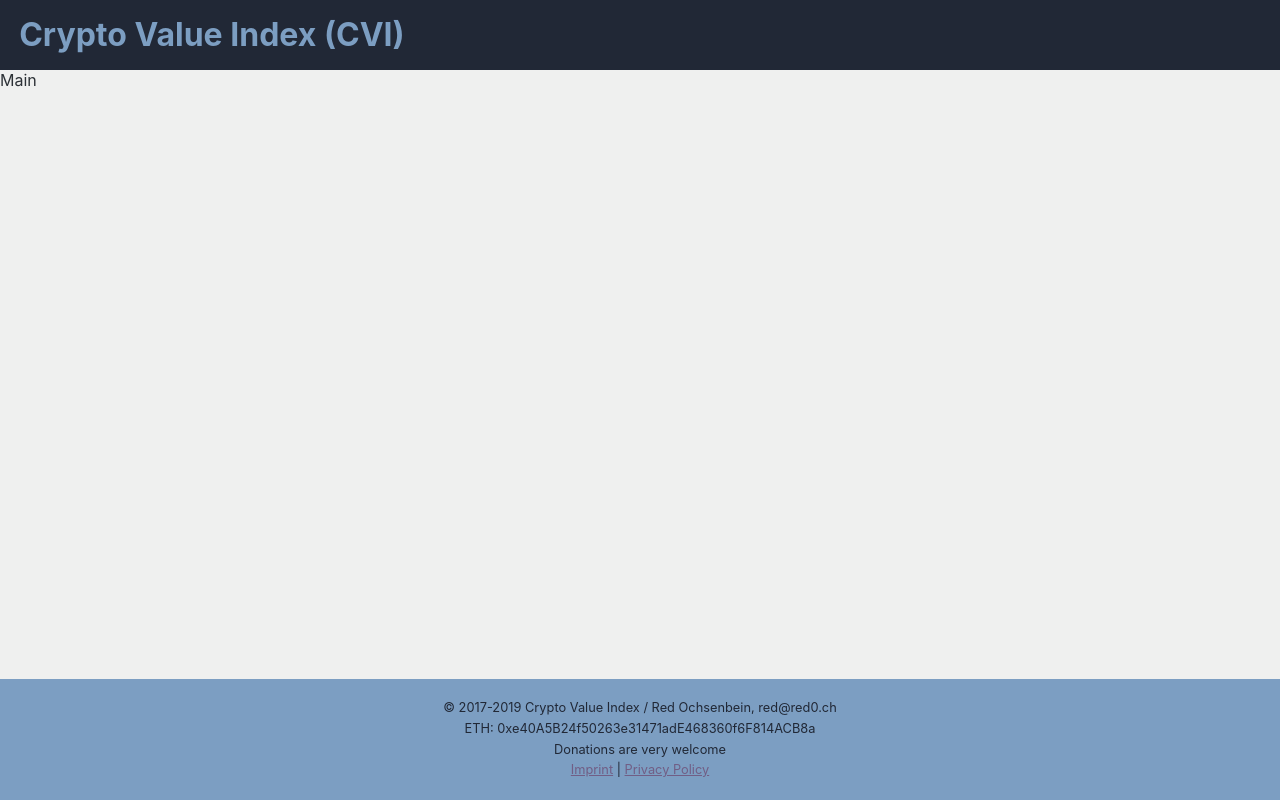
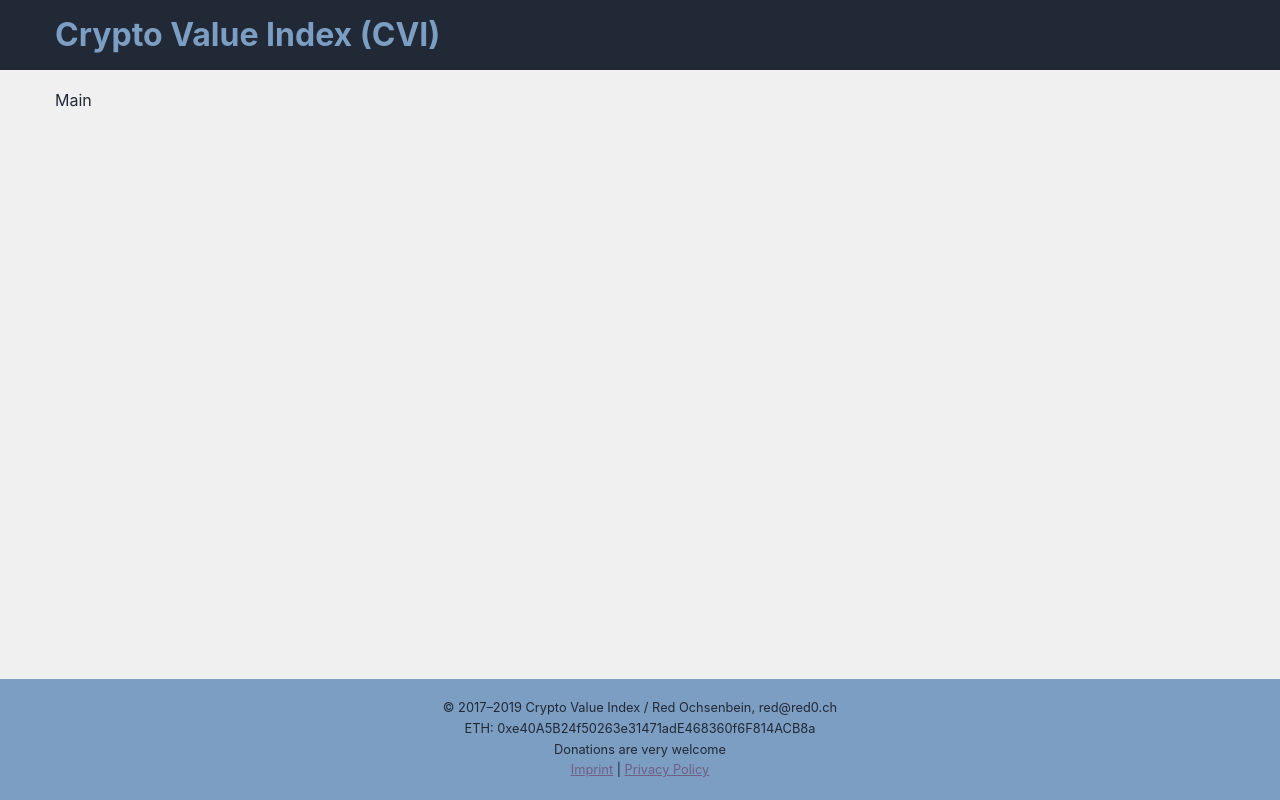
Before and after one commit to syeo66/cvi-frontend, a React (Create React App) app: page / in a window 1280 px wide. Built offline with nearby package versions, Linux system fonts and the light colour scheme.

Commit message:
Main layout

```diff
--- a/src/App.tsx
+++ b/src/App.tsx
@@ -1,9 +1,12 @@
 import React from 'react'
 import styled from 'styled-components'
 
+import Anchor from './components/Anchor'
+import Footer from './components/Footer'
 import Header from './components/Header'
-import Footer from './components/Footer'
-import Anchor from './components/Anchor'
+import Main from './components/Main'
+
+import { DesignToken } from './design-tokens'
 
 interface AppContainerProps {
   className?: string
@@ -13,9 +16,9 @@ const AppContainer: React.FC<AppContainerProps> = ({ className }) => {
   return (
     <div className={className}>
       <Header>Crypto Value Index (CVI)</Header>
-      <main>Main</main>
+      <Main>Main</Main>
       <Footer>
-        © 2017-{new Date().getFullYear()} Crypto Value Index / Red Ochsenbein, red@red0.ch
+        © 2017–{new Date().getFullYear()} Crypto Value Index / Red Ochsenbein, red@red0.ch
         <br />
         ETH: 0xe40A5B24f50263e31471adE468360f6F814ACB8a
         <br />
@@ -32,6 +35,7 @@ const App = styled(AppContainer)`
   display: flex;
   flex-direction: column;
   min-height: 100%;
+  color: ${DesignToken.textColor};
 `
 
 export default App
--- a/src/components/Header/Header.tsx
+++ b/src/components/Header/Header.tsx
@@ -18,10 +18,6 @@ const Header = styled(HeaderContainer)`
   background-color: ${DesignToken.header.backgroundColor};
   color: ${DesignToken.header.textColor};
   padding: ${DesignToken.defaultPadding};
-
-  ${SiteTitle} {
-    margin: 0;
-  }
 `
 
 export default Header
--- /dev/null
+++ b/src/components/Main/Main.tsx
@@ -0,0 +1,12 @@
+import styled from 'styled-components'
+
+import { DesignToken } from '../../design-tokens'
+
+const Main = styled.main`
+  width: calc(100% - ${DesignToken.defaultPadding} * 2);
+  align-self: center;
+  padding: ${DesignToken.defaultPadding};
+  max-width: ${DesignToken.maxWidth};
+`
+
+export default Main
--- /dev/null
+++ b/src/components/Main/index.tsx
@@ -0,0 +1 @@
+export { default } from './Main'
--- a/src/components/SiteTitle/SiteTitle.tsx
+++ b/src/components/SiteTitle/SiteTitle.tsx
@@ -3,6 +3,9 @@ import styled from 'styled-components'
 import { DesignToken } from '../../design-tokens'
 
 const SiteTitle = styled.h1`
+  display: block;
+  margin: 0 auto;
+  max-width: ${DesignToken.maxWidth};
   font-size: ${DesignToken.header.textSize};
   line-height: ${DesignToken.header.textSize};
 `
--- a/src/design-tokens.ts
+++ b/src/design-tokens.ts
@@ -42,6 +42,8 @@ export const DesignToken = {
 
   defaultPadding: Padding.m,
 
+  maxWidth: '1170px',
+
   header: {
     backgroundColor: Color.ebonyClay,
     textColor: Color.glacier,
```
